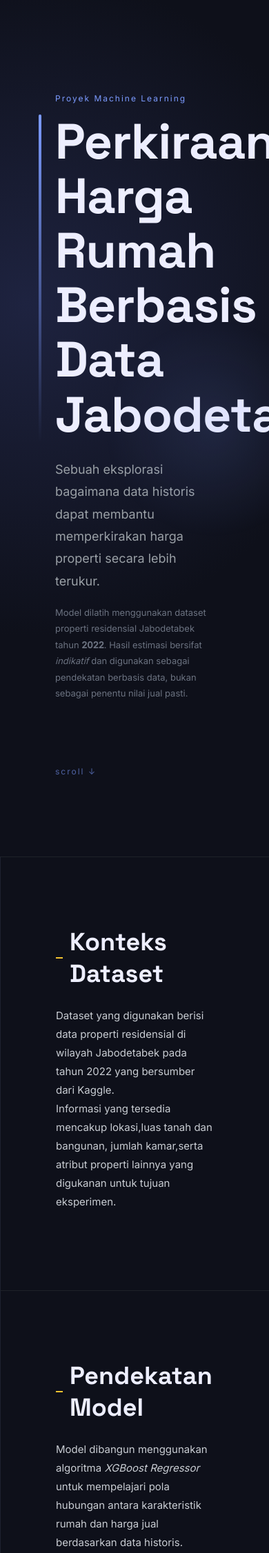
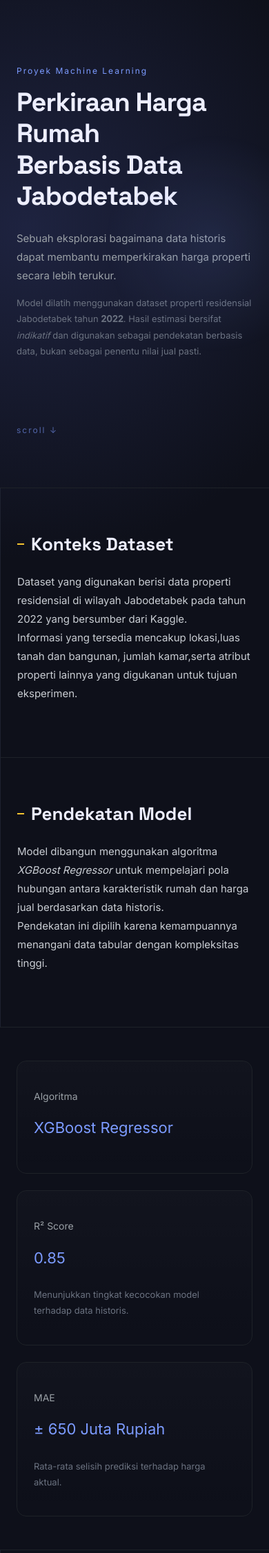
Before and after one commit to seungmoo20/CHARALAND-ML, a Flask app: page / in a window 390 px wide. Shown: the top 2252 px of the page at 69% size. Run offline with Flask 3, Linux system fonts and the light colour scheme; parts of the project's set-up code (start-up, migrations or seed data) failed here and were passed over.

Commit message:
Improve mobile responsiveness and add metric explanation

```diff
--- a/static/style.css
+++ b/static/style.css
@@ -369,3 +369,56 @@ footer {
   font-family: 'Space Grotesk', sans-serif;
   color: #7C9BFF;
 }
+
+
+/* MOBILE RESPONSIVE */
+
+@media (max-width: 768px) {
+
+  body {
+    font-size: 14px;
+  }
+
+  .hero {
+    padding: 80px 24px;
+  }
+
+  .hero h1 {
+    font-size: 38px;
+    line-height: 1.2;
+  }
+
+  .hero h1::before {
+    display: none;
+  }
+
+  .subtitle {
+    font-size: 15px;
+  }
+
+  .section {
+    padding: 64px 24px;
+  }
+
+  .section h2 {
+    font-size: 26px;
+  }
+
+  .stats {
+    grid-template-columns: 1fr;
+    padding: 48px 24px;
+  }
+
+  .stats div {
+    padding: 24px;
+  }
+
+  footer {
+    padding: 32px 24px;
+    text-align: center;
+  }
+
+  .price-value {
+    font-size: 28px;
+  }
+}
--- a/templates/index.html
+++ b/templates/index.html
@@ -54,11 +54,13 @@
     <div>
       <p class="label">R² Score</p>
       <p class="value">0.85</p>
+      <p class="note">Menunjukkan tingkat kecocokan model terhadap data historis.</p>
     </div>
 
     <div>
       <p class="label">MAE</p>
       <p class="value">± 650 Juta Rupiah</p>
+      <p class="note">Rata-rata selisih prediksi terhadap harga aktual.</p>
     </div>
   </section>
 
```
